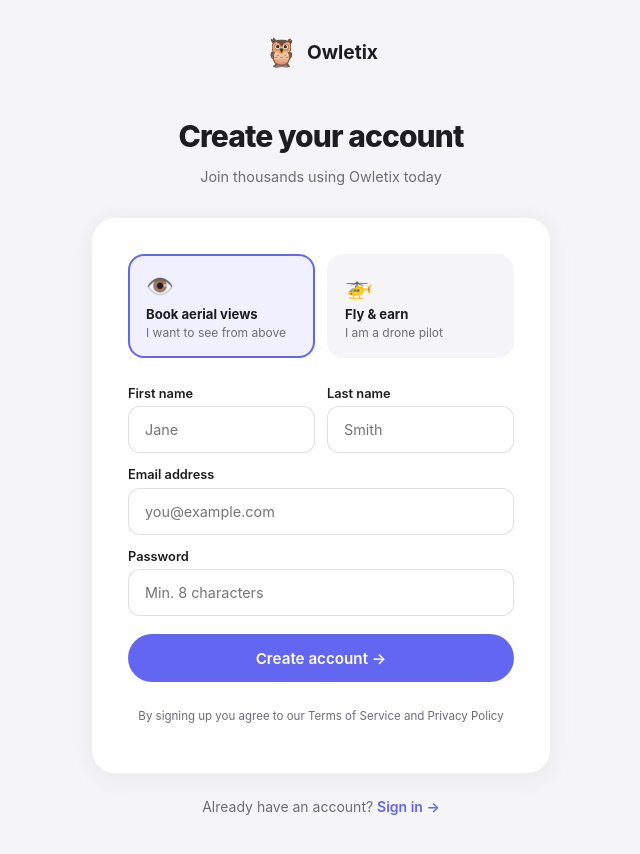
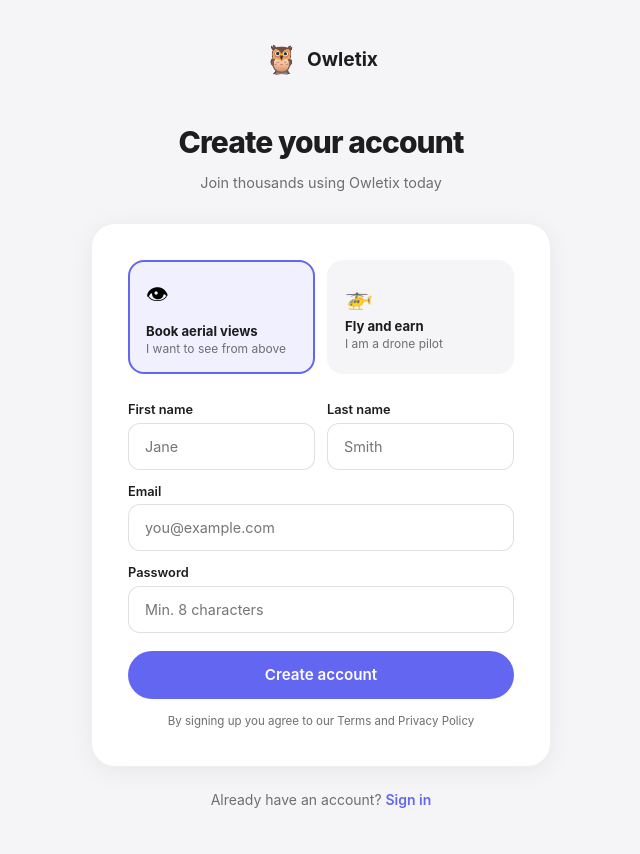
Before and after one commit to smillincc/Owletix, a Next.js app in the folder apps/web/: page /auth/signup in a window 1280 px wide. Shown: the top 854 px of the page, without its empty margins (319-959 px from the left). Built offline with nearby package versions, Linux system fonts and the light colour scheme.

Commit message:
feat: light Apple design auth pages

```diff
--- a/apps/web/src/app/auth/signup/page.tsx
+++ b/apps/web/src/app/auth/signup/page.tsx
@@ -14,7 +14,7 @@ export default function SignupPage() {
     setLoading(true);
     setError('');
     try {
-      const res = await fetch(`${process.env.NEXT_PUBLIC_API_URL}/auth/signup`, {
+      const res = await fetch(process.env.NEXT_PUBLIC_API_URL + '/auth/signup', {
         method: 'POST',
         headers: { 'Content-Type': 'application/json' },
         body: JSON.stringify(form),
@@ -32,18 +32,18 @@ export default function SignupPage() {
   const inp = { width: '100%', backgroundColor: '#fff', border: '1px solid rgba(0,0,0,0.12)', borderRadius: '0.75rem', padding: '0.875rem 1rem', color: '#1d1d1f', fontSize: '0.9rem', outline: 'none', boxSizing: 'border-box', fontFamily: 'inherit' };
 
   if (success) return (
-    <div style={{ minHeight: '100vh', backgroundColor: '#f5f5f7', display: 'flex', alignItems: 'center', justifyContent: 'center', fontFamily: '-apple-system, BlinkMacSystemFont, "SF Pro Display", sans-serif' }}>
+    <div style={{ minHeight: '100vh', backgroundColor: '#f5f5f7', display: 'flex', alignItems: 'center', justifyContent: 'center', fontFamily: '-apple-system, BlinkMacSystemFont, SF Pro Display, sans-serif' }}>
       <div style={{ textAlign: 'center', maxWidth: '380px', padding: '2rem' }}>
         <div style={{ fontSize: '3.5rem', marginBottom: '1.5rem' }}>🎉</div>
         <h1 style={{ fontSize: '1.875rem', fontWeight: '800', color: '#1d1d1f', marginBottom: '0.75rem' }}>Account created!</h1>
         <p style={{ color: '#6e6e73', marginBottom: '2rem', lineHeight: '1.6' }}>Check your email to verify your address, then sign in.</p>
-        <Link href="/auth/login" style={{ backgroundColor: '#1d1d1f', color: '#fff', textDecoration: 'none', padding: '0.875rem 2rem', borderRadius: '980px', fontWeight: '600', fontSize: '0.95rem', display: 'inline-block' }}>Sign in →</Link>
+        <Link href="/auth/login" style={{ backgroundColor: '#1d1d1f', color: '#fff', textDecoration: 'none', padding: '0.875rem 2rem', borderRadius: '980px', fontWeight: '600', fontSize: '0.95rem', display: 'inline-block' }}>Sign in now</Link>
       </div>
     </div>
   );
 
   return (
-    <div style={{ minHeight: '100vh', backgroundColor: '#f5f5f7', display: 'flex', alignItems: 'center', justifyContent: 'center', padding: '2rem', fontFamily: '-apple-system, BlinkMacSystemFont, "SF Pro Display", sans-serif' }}>
+    <div style={{ minHeight: '100vh', backgroundColor: '#f5f5f7', display: 'flex', alignItems: 'center', justifyContent: 'center', padding: '2rem', fontFamily: '-apple-system, BlinkMacSystemFont, SF Pro Display, sans-serif' }}>
       <div style={{ width: '100%', maxWidth: '460px' }}>
         <div style={{ textAlign: 'center', marginBottom: '2rem' }}>
           <Link href="/" style={{ textDecoration: 'none', color: '#1d1d1f', display: 'inline-flex', alignItems: 'center', gap: '0.5rem', marginBottom: '1.75rem' }}>
@@ -53,21 +53,17 @@ export default function SignupPage() {
           <h1 style={{ fontSize: '1.875rem', fontWeight: '800', letterSpacing: '-0.03em', color: '#1d1d1f', marginBottom: '0.4rem' }}>Create your account</h1>
           <p style={{ color: '#6e6e73', fontSize: '0.9rem' }}>Join thousands using Owletix today</p>
         </div>
-
         <div style={{ backgroundColor: '#fff', borderRadius: '1.5rem', padding: '2.25rem', boxShadow: '0 4px 24px rgba(0,0,0,0.06)', border: '1px solid rgba(0,0,0,0.06)' }}>
-          {/* Role selector */}
           <div style={{ display: 'grid', gridTemplateColumns: '1fr 1fr', gap: '0.75rem', marginBottom: '1.75rem' }}>
-            {[{ value: 'CUSTOMER', icon: '👁️', label: 'Book aerial views', sub: 'I want to see from above' }, { value: 'PILOT', icon: '🚁', label: 'Fly & earn', sub: 'I am a drone pilot' }].map(r => (
-              <button key={r.value} onClick={() => update('role', r.value)} type="button" style={{ backgroundColor: form.role === r.value ? '#f0f0ff' : '#f5f5f7', border: `2px solid ${form.role === r.value ? '#6366f1' : 'transparent'}`, borderRadius: '1rem', padding: '1rem', cursor: 'pointer', textAlign: 'left', transition: 'all 0.15s', fontFamily: 'inherit' }}>
+            {[{ value: 'CUSTOMER', icon: '👁', label: 'Book aerial views', sub: 'I want to see from above' }, { value: 'PILOT', icon: '🚁', label: 'Fly and earn', sub: 'I am a drone pilot' }].map(r => (
+              <button key={r.value} onClick={() => update('role', r.value)} type="button" style={{ backgroundColor: form.role === r.value ? '#f0f0ff' : '#f5f5f7', border: '2px solid ' + (form.role === r.value ? '#6366f1' : 'transparent'), borderRadius: '1rem', padding: '1rem', cursor: 'pointer', textAlign: 'left', fontFamily: 'inherit' }}>
                 <div style={{ fontSize: '1.4rem', marginBottom: '0.4rem' }}>{r.icon}</div>
                 <div style={{ fontSize: '0.82rem', fontWeight: '700', color: '#1d1d1f' }}>{r.label}</div>
                 <div style={{ fontSize: '0.75rem', color: '#6e6e73', marginTop: '0.15rem' }}>{r.sub}</div>
               </button>
             ))}
           </div>
-
           {error && <div style={{ backgroundColor: '#fff2f2', border: '1px solid #fecaca', borderRadius: '0.75rem', padding: '0.875rem', marginBottom: '1.25rem', color: '#dc2626', fontSize: '0.875rem' }}>{error}</div>}
-
           <form onSubmit={handleSubmit} style={{ display: 'flex', flexDirection: 'column', gap: '0.875rem' }}>
             <div style={{ display: 'grid', gridTemplateColumns: '1fr 1fr', gap: '0.75rem' }}>
               <div>
@@ -80,22 +76,21 @@ export default function SignupPage() {
               </div>
             </div>
             <div>
-              <label style={{ display: 'block', fontSize: '0.8rem', fontWeight: '600', color: '#1d1d1f', marginBottom: '0.35rem' }}>Email address</label>
+              <label style={{ display: 'block', fontSize: '0.8rem', fontWeight: '600', color: '#1d1d1f', marginBottom: '0.35rem' }}>Email</label>
               <input type="email" value={form.email} onChange={e => update('email', e.target.value)} required placeholder="you@example.com" style={inp} />
             </div>
             <div>
               <label style={{ display: 'block', fontSize: '0.8rem', fontWeight: '600', color: '#1d1d1f', marginBottom: '0.35rem' }}>Password</label>
               <input type="password" value={form.password} onChange={e => update('password', e.target.value)} required placeholder="Min. 8 characters" style={inp} />
             </div>
-            <button type="submit" disabled={loading} style={{ backgroundColor: '#6366f1', color: '#fff', border: 'none', borderRadius: '980px', padding: '0.9rem', fontSize: '0.95rem', fontWeight: '600', cursor: loading ? 'not-allowed' : 'pointer', opacity: loading ? 0.6 : 1, marginTop: '0.25rem', fontFamily: 'inherit' }}>
-              {loading ? 'Creating account...' : `Create ${form.role === 'PILOT' ? 'pilot ' : ''}account →`}
+            <button type="submit" disabled={loading} style={{ backgroundColor: '#6366f1', color: '#fff', border: 'none', borderRadius: '980px', padding: '0.9rem', fontSize: '0.95rem', fontWeight: '600', cursor: 'pointer', opacity: loading ? 0.6 : 1, marginTop: '0.25rem', fontFamily: 'inherit' }}>
+              {loading ? 'Creating account...' : 'Create account'}
             </button>
-            <p style={{ fontSize: '0.72rem', color: '#6e6e73', textAlign: 'center', lineHeight: '1.5' }}>By signing up you agree to our Terms of Service and Privacy Policy</p>
+            <p style={{ fontSize: '0.72rem', color: '#6e6e73', textAlign: 'center', lineHeight: '1.5', margin: 0 }}>By signing up you agree to our Terms and Privacy Policy</p>
           </form>
         </div>
-
         <p style={{ textAlign: 'center', color: '#6e6e73', fontSize: '0.875rem', marginTop: '1.5rem' }}>
-          Already have an account? <Link href="/auth/login" style={{ color: '#6366f1', textDecoration: 'none', fontWeight: '600' }}>Sign in →</Link>
+          Already have an account? <Link href="/auth/login" style={{ color: '#6366f1', textDecoration: 'none', fontWeight: '600' }}>Sign in</Link>
         </p>
       </div>
     </div>
--- a/apps/web/src/app/layout.tsx
+++ b/apps/web/src/app/layout.tsx
@@ -1,14 +1,14 @@
 import type { Metadata } from 'next';
 
-export const metadata: Metadata = {
+export const metadata = {
   title: 'Owletix — Lawful Live Aerial Visibility',
-  description: 'Book verified drone pilots for live aerial views. Safe, lawful, transparent.',
+  description: 'Book verified drone pilots for live aerial views.',
 };
 
-export default function RootLayout({ children }: { children: React.ReactNode }) {
+export default function RootLayout({ children }) {
   return (
     <html lang="en">
-      <body style={{ margin: 0, padding: 0, backgroundColor: '#f5f5f7', fontFamily: '-apple-system, BlinkMacSystemFont, "SF Pro Display", "Segoe UI", sans-serif' }}>
+      <body style={{ margin: 0, padding: 0, backgroundColor: '#f5f5f7', fontFamily: '-apple-system, BlinkMacSystemFont, SF Pro Display, Segoe UI, sans-serif' }}>
         {children}
       </body>
     </html>
```
Also changed, not shown: apps/web/src/app/auth/login/page.tsx (+6 -12 lines).
